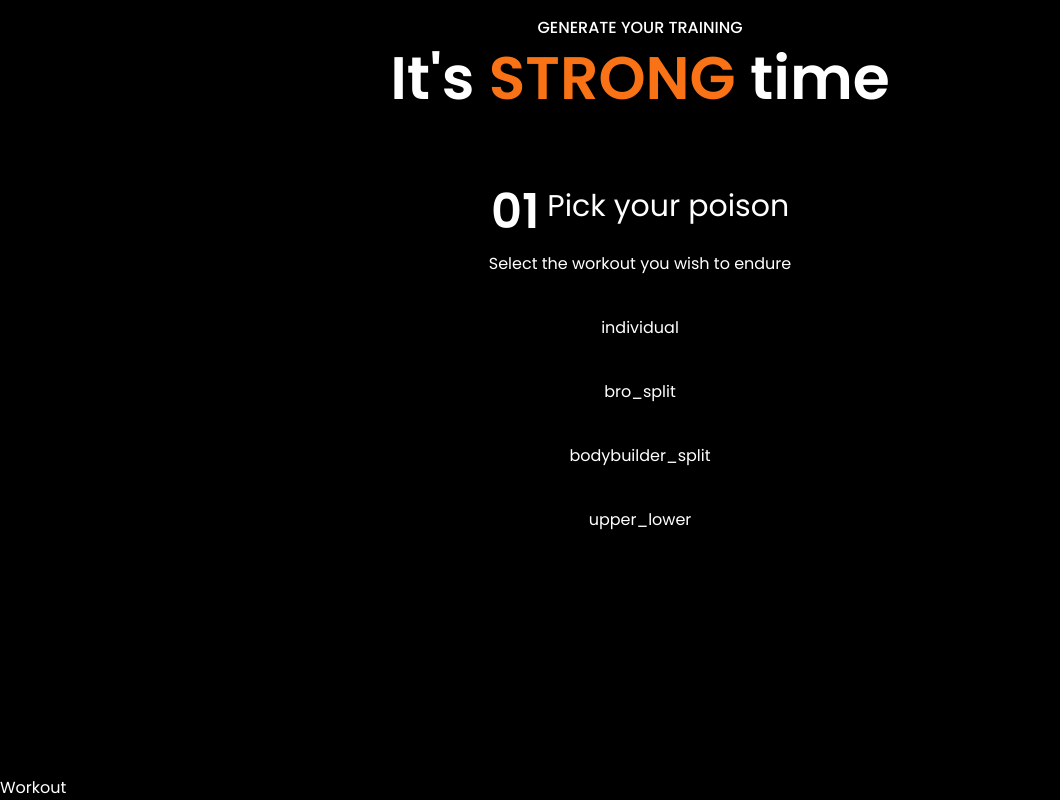
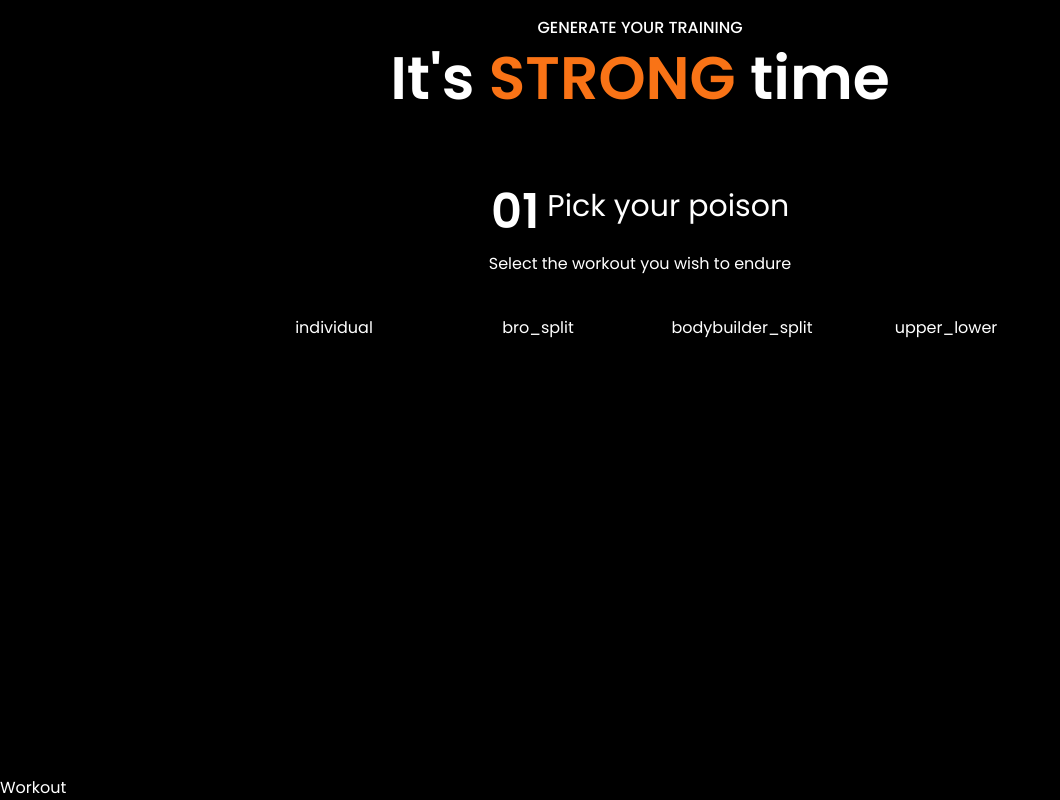
Before and after one commit to paulalextech/1896-lifts, a React (Vite) app: page / in a window 1280 px wide. Shown: the part 824-1624 px from the top of the page, without its empty margins (0-1060 px from the left). Built offline with nearby package versions, Linux system fonts and the light colour scheme.

Commit message:
added four buttons & styling

```diff
--- a/src/components/Generator.jsx
+++ b/src/components/Generator.jsx
@@ -28,6 +28,8 @@
 				title={'Pick your poison'}
 				description={'Select the workout you wish to endure'}
 			/>
+
+			<div className="grid grid-cols-2 sm:grid-cols-4 gap-4">
 				{Object.keys(WORKOUTS).map((type, typeIndex) => {
 					return (
 						<button key={typeIndex}>
@@ -35,6 +37,7 @@
 						</button>
 					);
 				})}
+			</div>
 		</SectionWrapper>
 	);
 }
```
Lines whose indentation alone changed are shown as unchanged.
